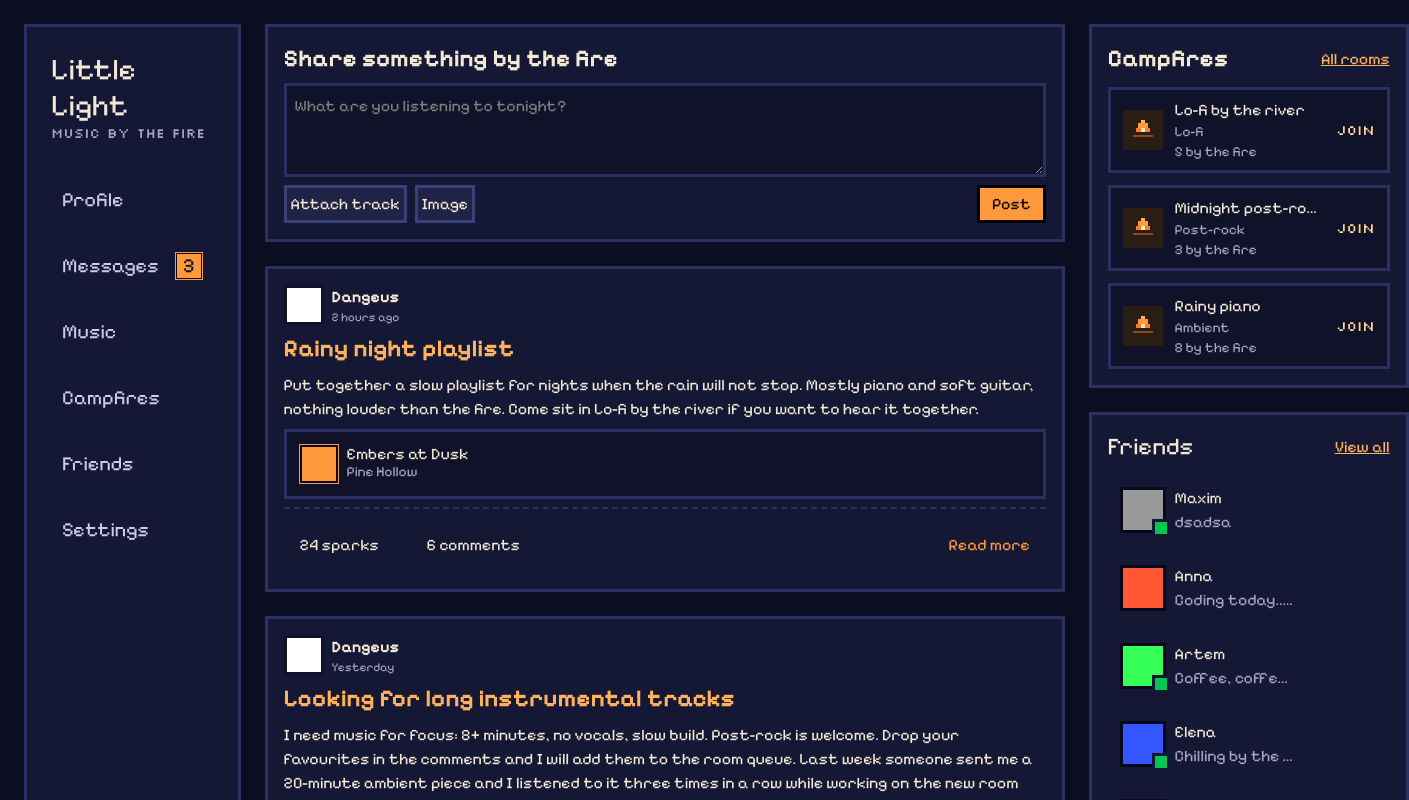
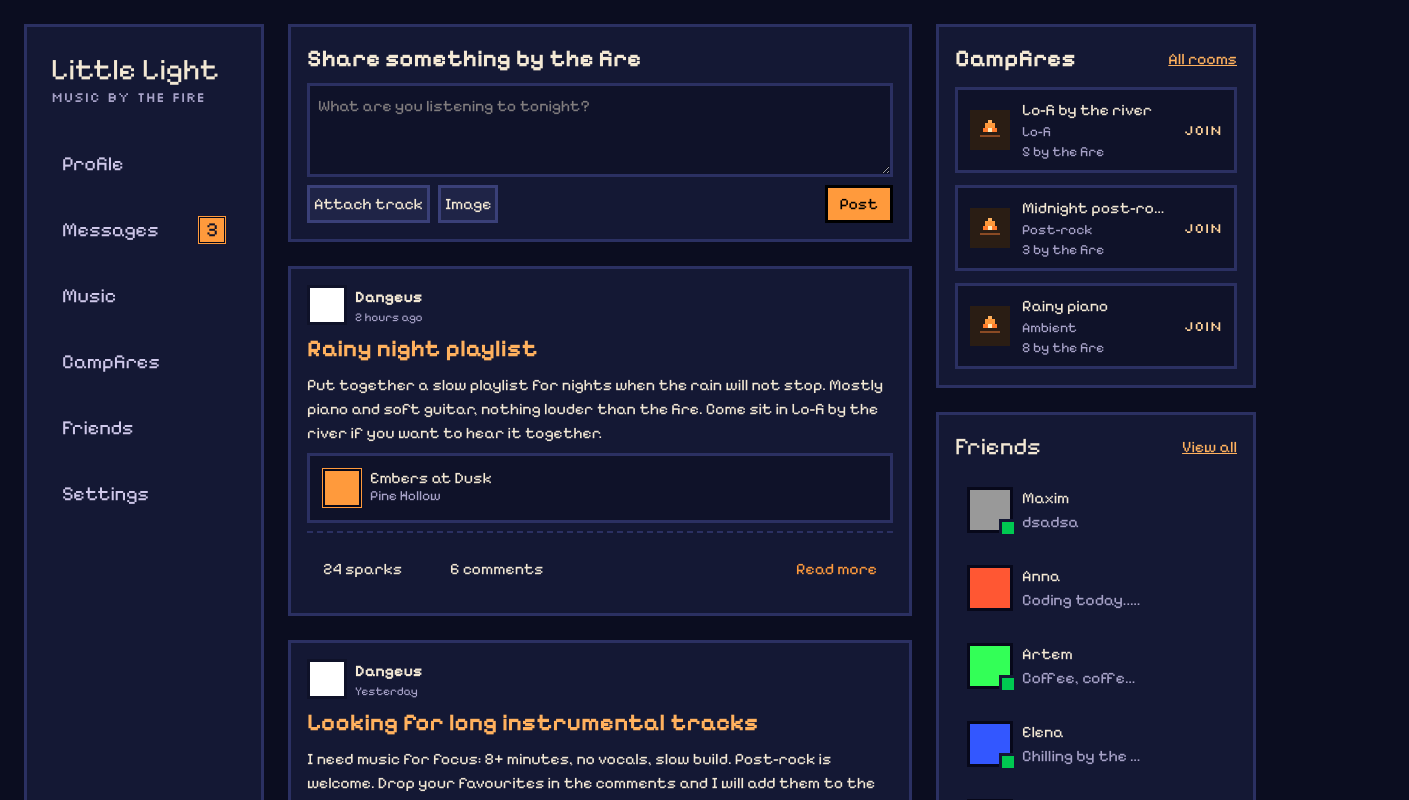
Before and after one commit to dangeus/little-light, a Next.js app in the folder client/: page /profile in a window 1280 px wide. Shown: the top 800 px of the page, 1409 px wide, since content can reach past the window. Built offline with nearby package versions, Linux system fonts and the light colour scheme.

Commit message:
Add SparkButton

```diff
--- a/client/src/app/(app)/layout.tsx
+++ b/client/src/app/(app)/layout.tsx
@@ -3,9 +3,9 @@ import Sidebar from "@/components/Sidebar";
 
 export default function AppLayout({children}: { children: React.ReactNode }) {
     return (
-        <div className="flex min-h-screen m-6 gap-6">
+        <div className="flex gap-6 max-w-340 mx-auto p-6 min-h-screen">
             <Sidebar/>
-            <main className="flex-1">{children}</main>
+            <main className="flex-1 min-w-0">{children}</main>
         </div>
     )
 }
--- a/client/src/app/globals.css
+++ b/client/src/app/globals.css
@@ -24,6 +24,12 @@
     --font-small: var(--font-silkscreen);
 }
 
+@layer base {
+    button:not(:disabled) {
+        cursor: pointer;
+    }
+}
+
 body {
     background: var(--color-bg);
     color: var(--color-text);
--- a/client/src/components/PostCard.tsx
+++ b/client/src/components/PostCard.tsx
@@ -1,3 +1,5 @@
+import SparkButton from "@/components/SparkButton";
+
 export type Post = {
     id: number;
     author: string;
@@ -35,7 +37,7 @@ export default function PostCard({post}: PostCardProps) {
             <div className="border-t-2 border-dashed border-line"/>
             <div className="flex justify-between p-4">
                 <div className="flex gap-12">
-                    <p>{post.sparks} sparks</p>
+                    <SparkButton initialSparks={post.sparks} />
                     <p>{post.comments} comments</p>
                 </div>
                 <button className="text-accent">Read more</button>
--- /dev/null
+++ b/client/src/components/SparkButton.tsx
@@ -0,0 +1,26 @@
+"use client"
+
+import {useState} from "react";
+
+type SparkButtonProps = {
+    initialSparks: number;
+}
+
+export default function SparkButton({initialSparks}: SparkButtonProps) {
+    const [hasSpark, setHasSpark] = useState(false);
+
+    const sparks = hasSpark ? initialSparks + 1 : initialSparks;
+
+    function handleSpark() {
+        setHasSpark(h => !h);
+    }
+
+    return (
+        <button type="button" onClick={handleSpark}
+                className={
+                    hasSpark
+                        ? "text-accent"
+                        : "hover:text-accent-pale active:text-accent-light"
+                }>{sparks} sparks</button>
+    )
+}
```
